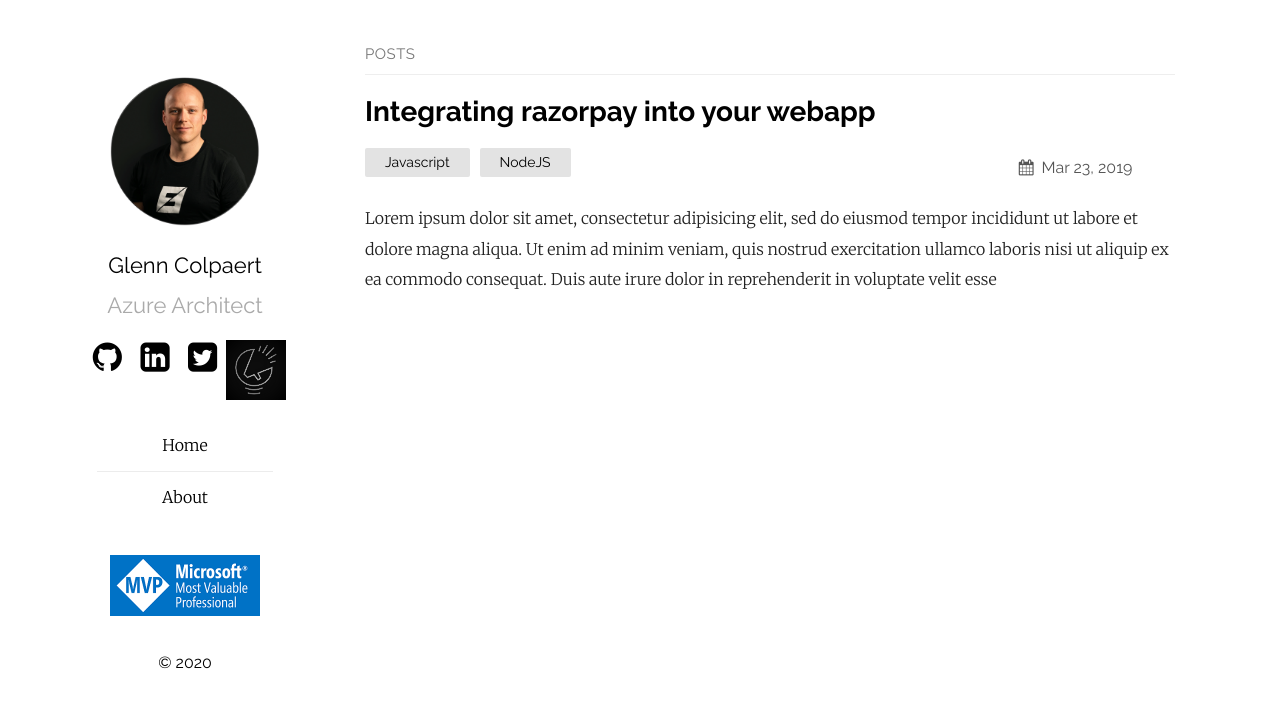
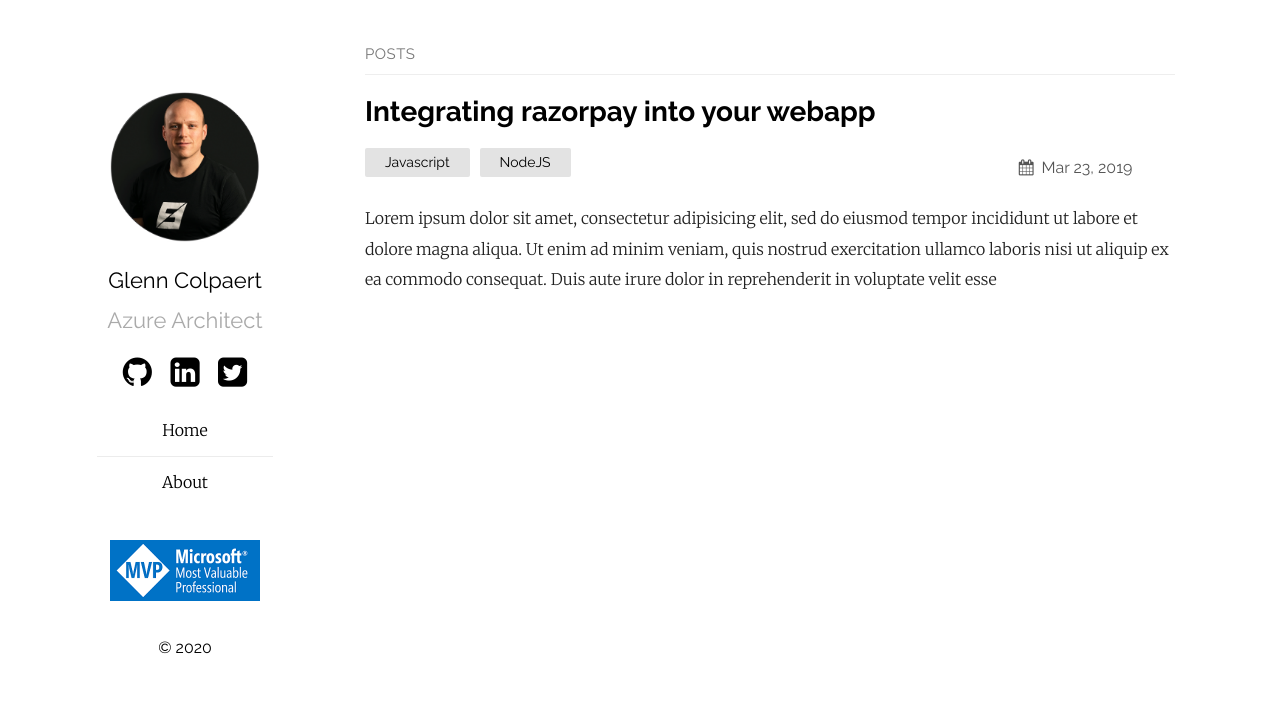
Before and after one commit to GlennColpaert/glenncolpaert.github.io, a Jekyll site: the page built from index.md, in a window 1280 px wide. Shown: the top 708 px of the page. Built offline with Jekyll 4.4.1, drawn with Linux system fonts in a browser that asks for light colours.

Commit message:
remove sessionize

```diff
--- a/_layouts/default.html
+++ b/_layouts/default.html
@@ -33,9 +33,6 @@
                     </li>
                 </a>
                 {%- endif -%}
-                <li>
-                    <img src="../assets/media/sessionize-bw.png" alt="Microsoft MVP Logo">
-                </li>
             </ul>
 
             {%- if site.plainwhite.navigation -%}
```
